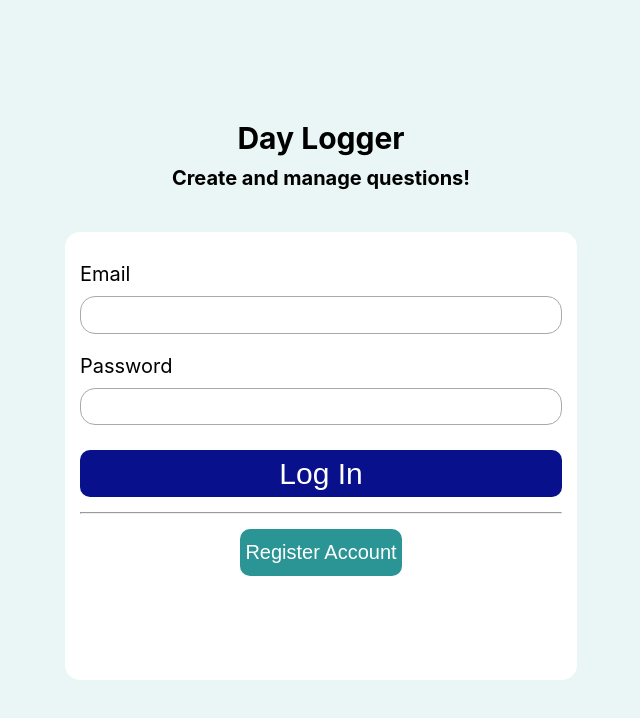
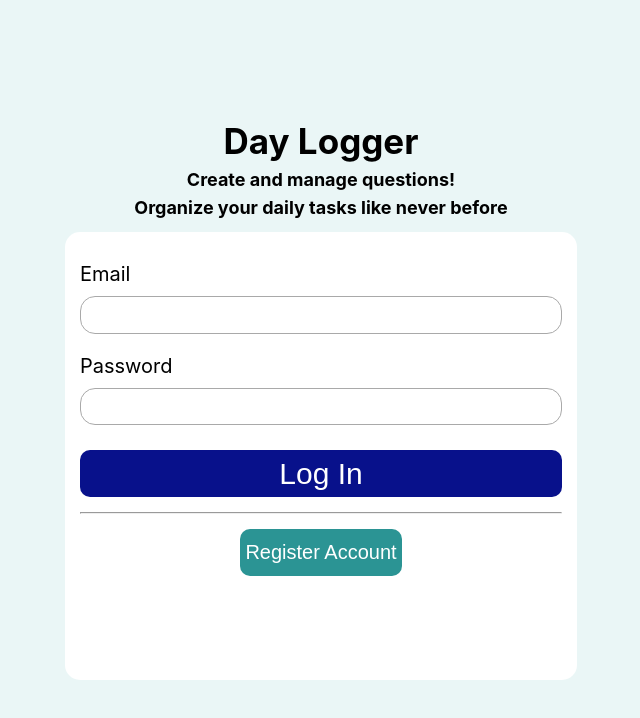
Before and after one commit to Ratanak-Rin-Sbu/Day-Logger-client, a React (Create React App) app: page / in a window 1280 px wide. Shown: the top 718 px of the page, without its empty margins (319-959 px from the left). Built offline with nearby package versions, Linux system fonts and the light colour scheme; no server answers.

Commit message:
adjust login css2

```diff
--- a/src/App.css
+++ b/src/App.css
@@ -66,15 +66,15 @@ h2 {
 	display: flex;
 	justify-content: center;
 	align-items: center;
-	margin-bottom: 10px;
+	margin-bottom: 7px;
 }
 
 #login-title h1 {
-	font-size: 30px;
+	font-size: 35px;
 }
 
 #login-title h2 {
-	font-size: 20px;
+	font-size: 18px;
 }
 
 #login-overlay {
--- a/src/components/Login.js
+++ b/src/components/Login.js
@@ -2,8 +2,8 @@
 import { useState, useEffect } from 'react';
 import { loginUserAPIMethod } from '../api/client';
 import Register from './Register';
-import AOS from "aos";
-import "aos/dist/aos.css";
+import AOS from 'aos';
+import 'aos/dist/aos.css';
 
 function Login({ setProfile, setIsLogin }) {
 	const [loginEmail, setLoginEmail] = useState('');
@@ -11,9 +11,9 @@ function Login({ setProfile, setIsLogin }) {
 	const [show, setShow] = useState(false);
 
 	useEffect(() => {
-    AOS.init();
-    AOS.refresh();
-  }, []);
+		AOS.init();
+		AOS.refresh();
+	}, []);
 
 	const onChangeEmail = (event) => {
 		// console.log(event.target.value);
@@ -53,6 +53,7 @@ function Login({ setProfile, setIsLogin }) {
 				<div id="login-title">
 					<h1>Day Logger</h1>
 					<h2>Create and manage questions!</h2>
+					<h2>Organize your daily tasks like never before</h2>
 				</div>
 				<div id="login-overlay">
 					<div id="login-input">
```
